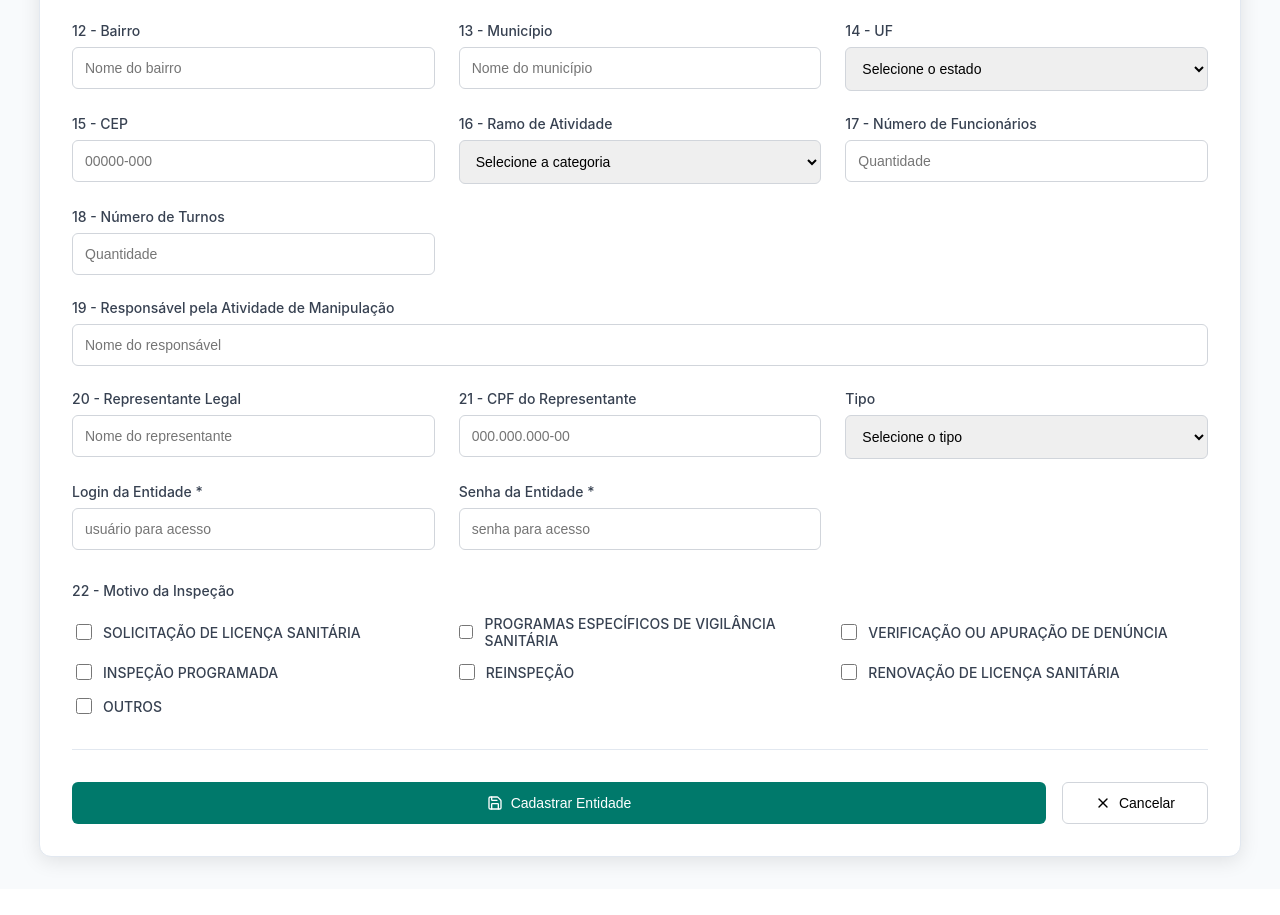
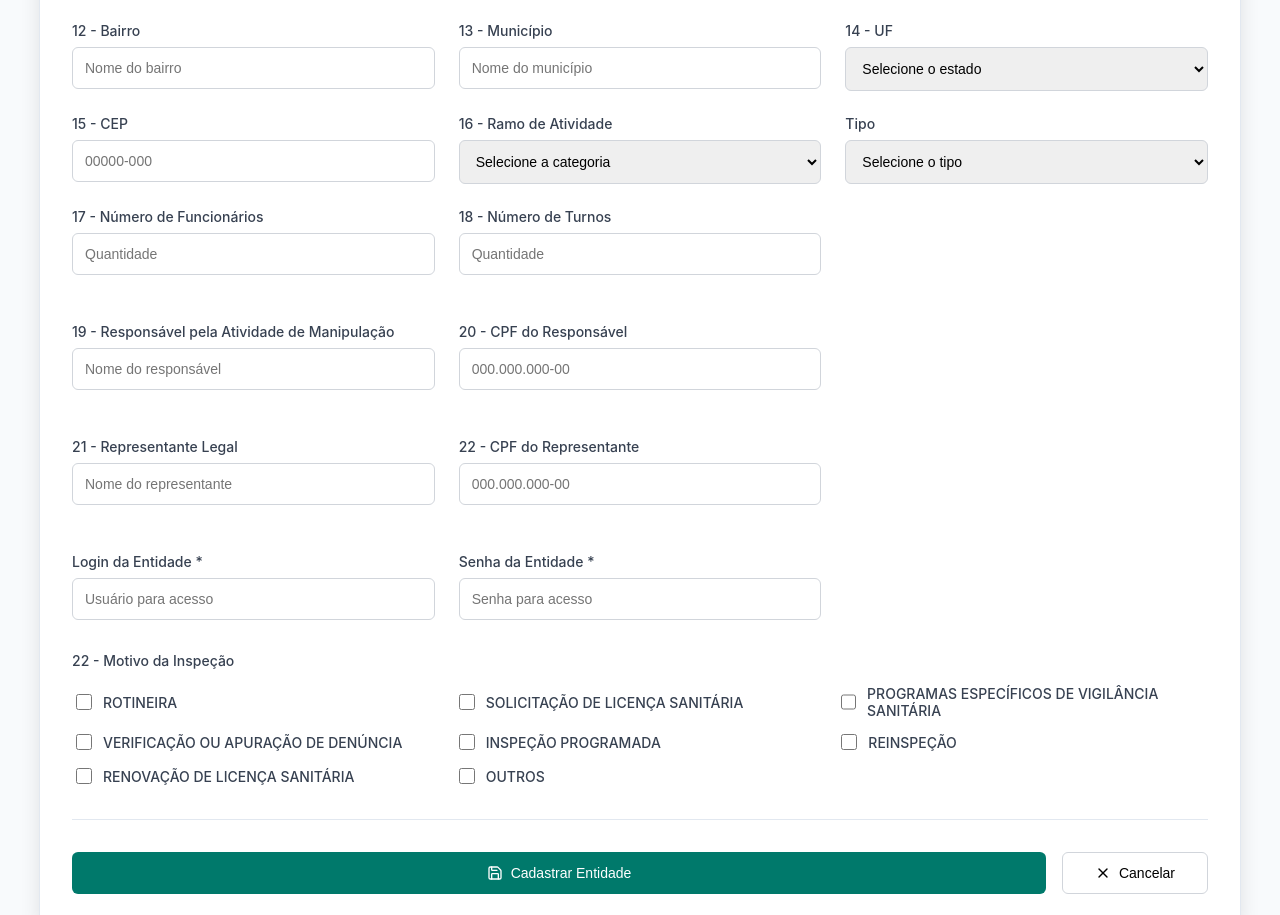
Before and after one commit to GuilhermeFariasn7/API-Nutri-Check, a React (Create React App) app in the folder frontend/: page /createEnt in a window 1280 px wide. Shown: the part 670-1585 px from the top of the page. Before the commit the page ends 1559 px from the top, so only its background shows below. Built offline with nearby package versions, Linux system fonts and the light colour scheme.

Commit message:
Vinculado o dashboard de admin na hora que finaliza o cadastro de entidade. Alterado a ordem do cadastro de entidades, acrescentado o cpf do manipulador, alterado as descrições do tipo, alterado nas categorias de bar para pub

```diff
--- a/frontend/src/components/CadEntyForm.js
+++ b/frontend/src/components/CadEntyForm.js
@@ -27,6 +27,7 @@ function CadEntyForm({ onCancel }) {
         responsavelManipulacao: '',
         representanteLegal: '',
         cpfRepresentante: '',
+        cpfManipulador: '',
         motivoInspecao: [],
         type: '',
         category: '',
@@ -43,11 +44,12 @@ function CadEntyForm({ onCancel }) {
         'Açougue',
         'Supermercado',
         'Lanchonete',
-        'Bar',
+        'Pub',
         'Outros'
     ];
 
     const motivosInspecao = [
+        'ROTINEIRA',
         'SOLICITAÇÃO DE LICENÇA SANITÁRIA',
         'PROGRAMAS ESPECÍFICOS DE VIGILÂNCIA SANITÁRIA',
         'VERIFICAÇÃO OU APURAÇÃO DE DENÚNCIA',
@@ -90,7 +92,8 @@ function CadEntyForm({ onCancel }) {
                 if (onCancel) {
                     onCancel();
                 } else {
-                    navigate('/home');
+                    //logica para puxar do banco de dados as entidades e mostrar no dashborad do adm
+                    navigate('/homeAdmin');
                 }
                 setIsLoading(false);
             }, 1000);
@@ -326,6 +329,9 @@ function CadEntyForm({ onCancel }) {
                                     />
                                 </div>
 
+
+
+
                                 {/* Categoria */}
                                 <div className="form-group">
                                     <label htmlFor="category">16 - Ramo de Atividade</label>
@@ -338,6 +344,21 @@ function CadEntyForm({ onCancel }) {
                                         {categories.map(category => (
                                             <option key={category} value={category}>{category}</option>
                                         ))}
+                                    </select>
+                                </div>
+
+                                 {/* Tipo */}
+                                <div className="form-group">
+                                    <label htmlFor="type">Tipo</label>
+                                    <select
+                                        id="type"
+                                        value={formData.type}
+                                        onChange={(e) => handleInputChange('type', e.target.value)}
+                                    >
+                                        <option value="">Selecione o tipo</option>
+                                        <option value="Pública">Pública</option>
+                                        <option value="Privada_tercerizada">Privada - Tercerizada</option>
+                                        <option value="Privada_autogestao">Privada - Auto Gestão</option>
                                     </select>
                                 </div>
 
@@ -365,8 +386,12 @@ function CadEntyForm({ onCancel }) {
                                     />
                                 </div>
 
+                                <div className="form-group full-width">
+
+                                </div>
+
                                 {/* Responsável pela Manipulação */}
-                                <div className="form-group full-width">
+                                <div className="form-group">
                                     <label htmlFor="responsavelManipulacao">19 - Responsável pela Atividade de Manipulação</label>
                                     <input
                                         id="responsavelManipulacao"
@@ -377,9 +402,25 @@ function CadEntyForm({ onCancel }) {
                                     />
                                 </div>
 
+                                {/* CPF do Manupulador */}
+                                <div className="form-group">
+                                    <label htmlFor="cpfManipulador">20 - CPF do Responsável</label>
+                                    <input
+                                        id="cpfManipulador"
+                                        type="text"
+                                        value={formData.cpfManipulador}
+                                        onChange={(e) => handleInputChange('cpfManipulador', e.target.value)}
+                                        placeholder="000.000.000-00"
+                                    />
+                                </div>
+
+                                <div className="form-group full-width">
+
+                                </div>
+
                                 {/* Representante Legal */}
                                 <div className="form-group">
-                                    <label htmlFor="representanteLegal">20 - Representante Legal</label>
+                                    <label htmlFor="representanteLegal">21 - Representante Legal</label>
                                     <input
                                         id="representanteLegal"
                                         type="text"
@@ -391,7 +432,7 @@ function CadEntyForm({ onCancel }) {
 
                                 {/* CPF do Representante */}
                                 <div className="form-group">
-                                    <label htmlFor="cpfRepresentante">21 - CPF do Representante</label>
+                                    <label htmlFor="cpfRepresentante">22 - CPF do Representante</label>
                                     <input
                                         id="cpfRepresentante"
                                         type="text"
@@ -401,18 +442,8 @@ function CadEntyForm({ onCancel }) {
                                     />
                                 </div>
 
-                                {/* Tipo */}
-                                <div className="form-group">
-                                    <label htmlFor="type">Tipo</label>
-                                    <select
-                                        id="type"
-                                        value={formData.type}
-                                        onChange={(e) => handleInputChange('type', e.target.value)}
-                                    >
-                                        <option value="">Selecione o tipo</option>
-                                        <option value="Pública">Pública</option>
-                                        <option value="Privada">Privada</option>
-                                    </select>
+                                <div className="form-group full-width">
+
                                 </div>
 
                                 {/* Login */}
@@ -423,7 +454,7 @@ function CadEntyForm({ onCancel }) {
                                         type="text"
                                         value={formData.login}
                                         onChange={(e) => handleInputChange('login', e.target.value)}
-                                        placeholder="usuário para acesso"
+                                        placeholder="Usuário para acesso"
                                         required
                                     />
                                 </div>
@@ -436,7 +467,7 @@ function CadEntyForm({ onCancel }) {
                                         type="password"
                                         value={formData.password}
                                         onChange={(e) => handleInputChange('password', e.target.value)}
-                                        placeholder="senha para acesso"
+                                        placeholder="Senha para acesso"
                                         required
                                     />
                                 </div>
--- a/frontend/src/components/LoginForm.js
+++ b/frontend/src/components/LoginForm.js
@@ -15,7 +15,7 @@ function LoginForm() {
         // Simula login
         setTimeout(() => {
             alert(`Usuário: ${username}, estaremos lhe redirecionando para página inicial`);
-            if (username == "admin") /* Mudarr aqui depois para o tipo do usuário redirecionar para dasboard do admin */
+            if (username == "admin") /* Mudar aqui depois para o tipo do usuário redirecionar para dasboard do admin */
             {
                 navigate('/homeAdmin');
             }
```
